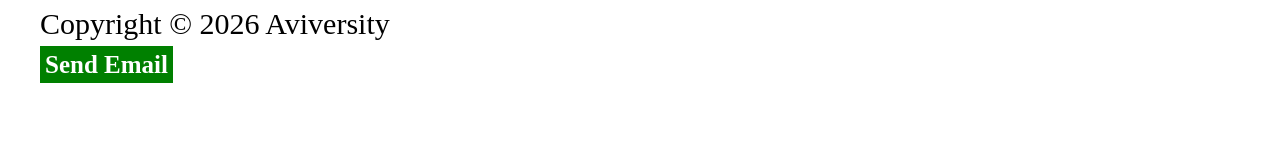
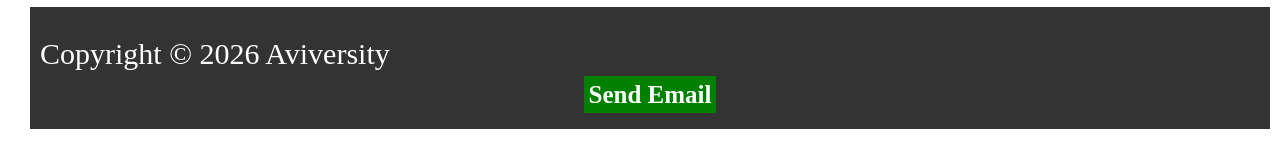
Before and after one commit to PAvighna/html-portfolio, a plain HTML site: page index.html in a window 1280 px wide. Shown: the part 523-690 px from the top of the page. Drawn offline with Linux system fonts and the light colour scheme.

Commit message:
Update style.css

```diff
--- a/style.css
+++ b/style.css
@@ -54,3 +54,10 @@ ul li a {
 ul li a:hover {
   background-color: #111111;
 }
+footer {
+  text-align: center;
+  padding: 20px 0;
+  background-color: #333;
+  color: white;
+  width: 100%;
+}
```
